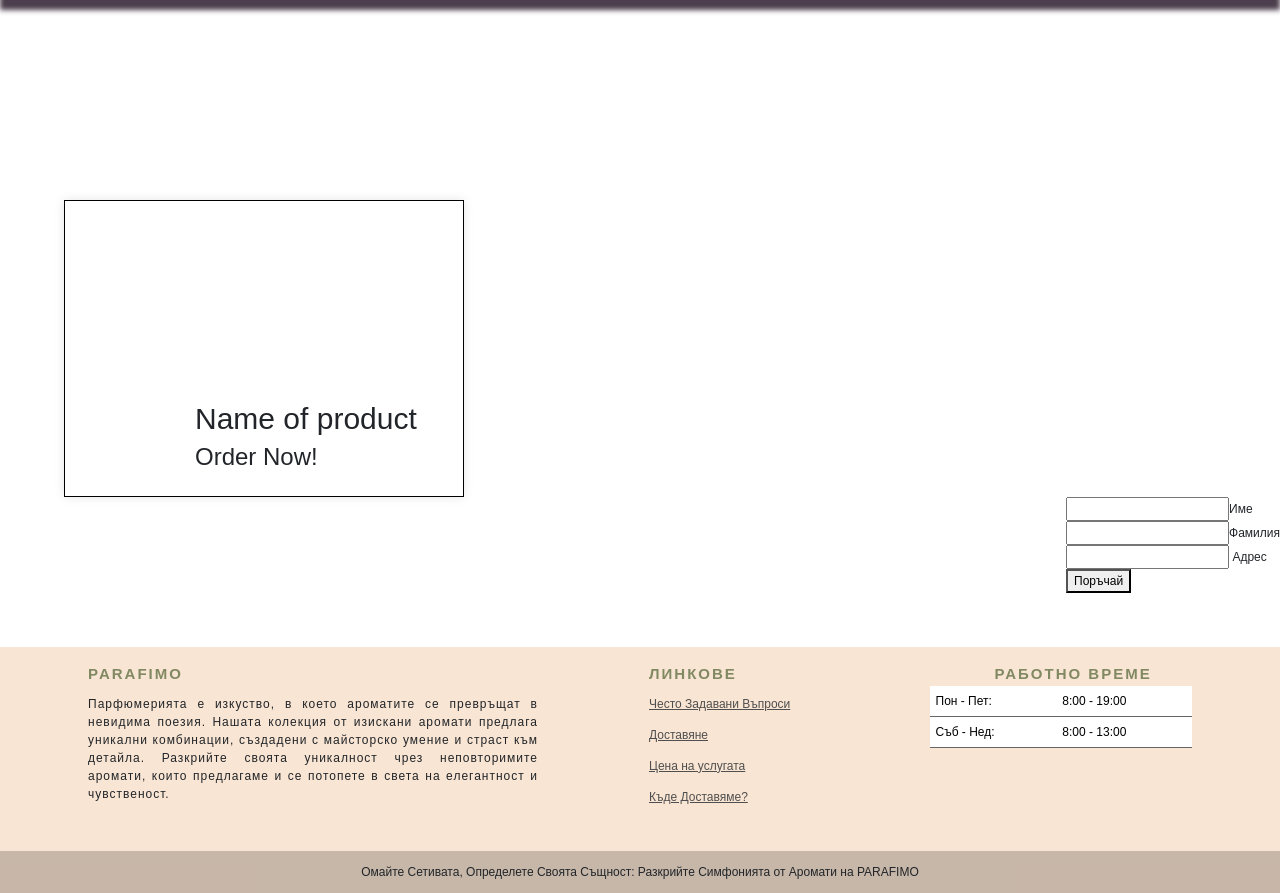
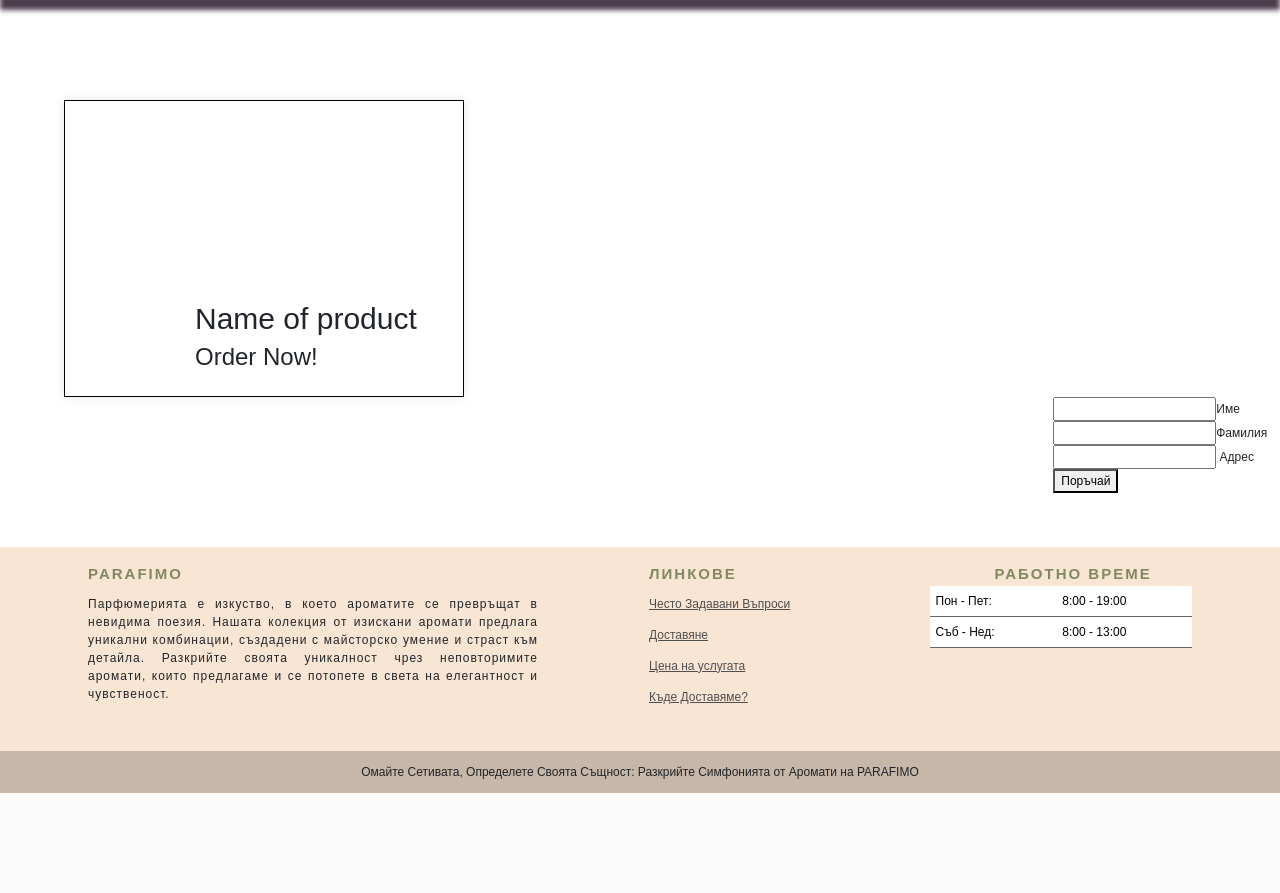
Before and after one commit to kysmetliiski/Self-perfume-shop-teamwork, a PHP site: page /index.php?controller=orderpage in a window 1280 px wide. Shown: the part 152-1045 px from the top of the page. After the commit the page ends 945 px from the top, so only its background shows below. Run offline with PHP 8.4, Linux system fonts and the light colour scheme.

Commit message:
Update orderpage.css

```diff
--- a/orderpage.css
+++ b/orderpage.css
@@ -12,9 +12,10 @@
                 white-space: nowrap;
 
             }
+
             .left
             {
-             padding-top: 200px;
+             padding-top: 100px;
              padding-left: 5%;
             }
 
@@ -22,4 +23,10 @@
             {
                 padding-left: 140px;
                 float: right;
+                padding-right: 1%;
             }
+            .fragrance
+            {
+                float: left;
+                padding-left: 6%;
+            }
```
